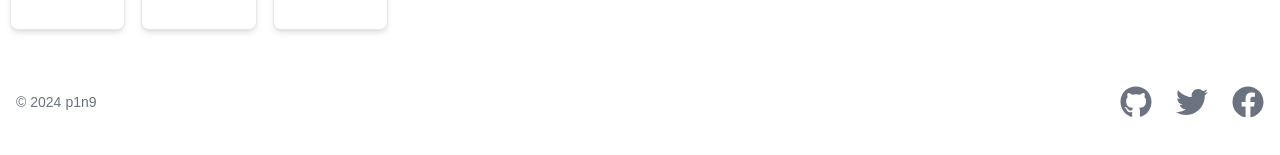
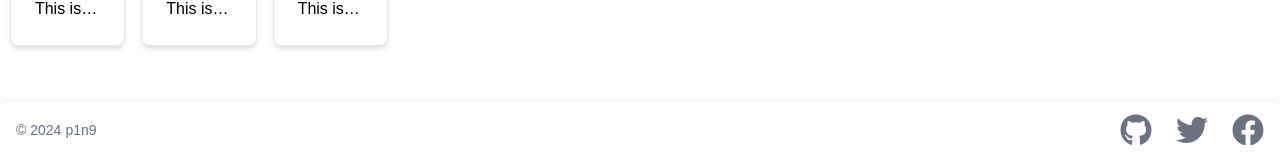
Before and after one commit to p1n9d3v/blog, a Next.js app: page / in a window 1280 px wide. Shown: the part 1864-2019 px from the top of the page. Before the commit the page ends 1998 px from the top, so only its background shows below. Built offline with nearby package versions, Linux system fonts and the light colour scheme; a web font is replaced by a local one.

Commit message:
Update - tailwind typography pluggin - add shadow to Header, Footer

```diff
--- a/package.json
+++ b/package.json
@@ -22,6 +22,7 @@
         "tailwind-merge": "^2.5.2"
     },
     "devDependencies": {
+        "@tailwindcss/typography": "^0.5.14",
         "postcss": "^8",
         "prettier": "^3.3.3",
         "prettier-plugin-tailwindcss": "^0.6.6",
--- a/src/app/layout.jsx
+++ b/src/app/layout.jsx
@@ -24,7 +24,7 @@ export default function RootLayout({ children }) {
                 className={cn(
                     inter.className,
                     nanum.className,
-                    'mx-auto flex h-full min-h-screen w-full max-w-screen-2xl flex-col',
+                    'mx-auto flex h-full min-h-screen w-full max-w-screen-2xl flex-col gap-y-4',
                 )}
                 suppressHydrationWarning={true}
             >
--- a/src/components/layouts/Footer/index.jsx
+++ b/src/components/layouts/Footer/index.jsx
@@ -3,7 +3,7 @@ import { FaFacebook, FaGithub, FaTwitter } from 'react-icons/fa';
 
 export default function Footer() {
     return (
-        <FlowFooter container className="p-4 shadow-none">
+        <FlowFooter container className="shadown-none shadow-footer z-10 min-h-14 p-4">
             <FooterCopyright href="#" by="p1n9" year={2024} />
             <div>
                 <FooterLinkGroup>
--- a/src/components/layouts/Header/index.jsx
+++ b/src/components/layouts/Header/index.jsx
@@ -4,7 +4,7 @@ import React from 'react';
 
 function Header() {
     return (
-        <header>
+        <header className="shadow-header z-10 min-h-14">
             <MegaMenu>
                 <NavbarBrand>
                     <span className="text-3xl font-bold uppercase">p1n9</span>
--- a/src/styles/global.css
+++ b/src/styles/global.css
@@ -20,3 +20,18 @@
         @apply text-xl font-semibold;
     }
 }
+
+@layer utilities {
+    .shadow-header {
+        border-radius: 0 0 0.4rem 0.4rem;
+        overflow: hidden;
+        box-shadow: rgba(0, 0, 0, 0.04) 0px 3px 5px;
+        border: 1px 0 1px 1px solid rgba(255, 255, 255, 0.21);
+    }
+    .shadow-footer {
+        border-radius: 0.4rem 0.4rem 0 0;
+        overflow: hidden;
+        box-shadow: rgba(0, 0, 0, 0.04) 0px -3px 5px;
+        border: 1px 1px 0 1px solid rgba(255, 255, 255, 0.21);
+    }
+}
--- a/tailwind.config.js
+++ b/tailwind.config.js
@@ -18,5 +18,9 @@ module.exports = {
             center: true,
         },
     },
-    plugins: [flowbite.plugin(), require('@tailwindcss/line-clamp')],
+    plugins: [
+        flowbite.plugin(),
+        require('@tailwindcss/line-clamp'),
+        require('@tailwindcss/typography'),
+    ],
 };
```
Also changed, not shown: 1 other file (tests, documents, lock files or other folders).
